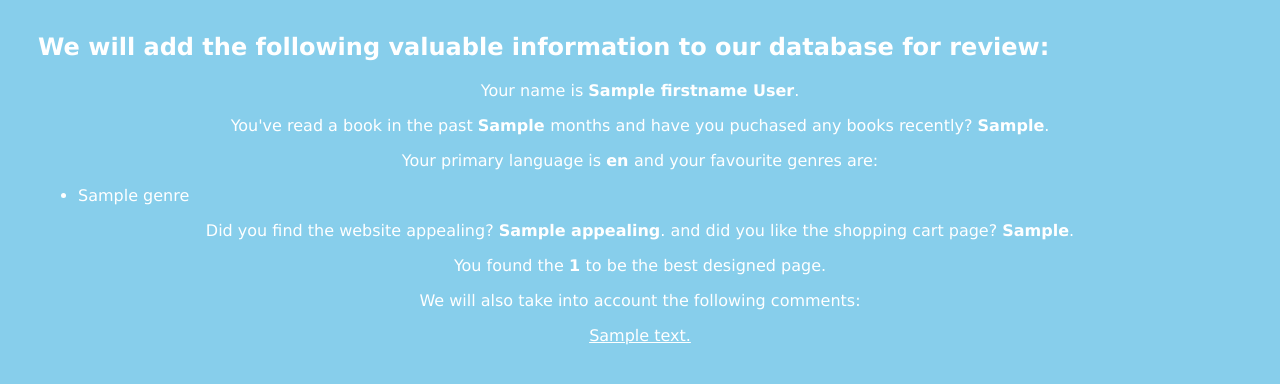
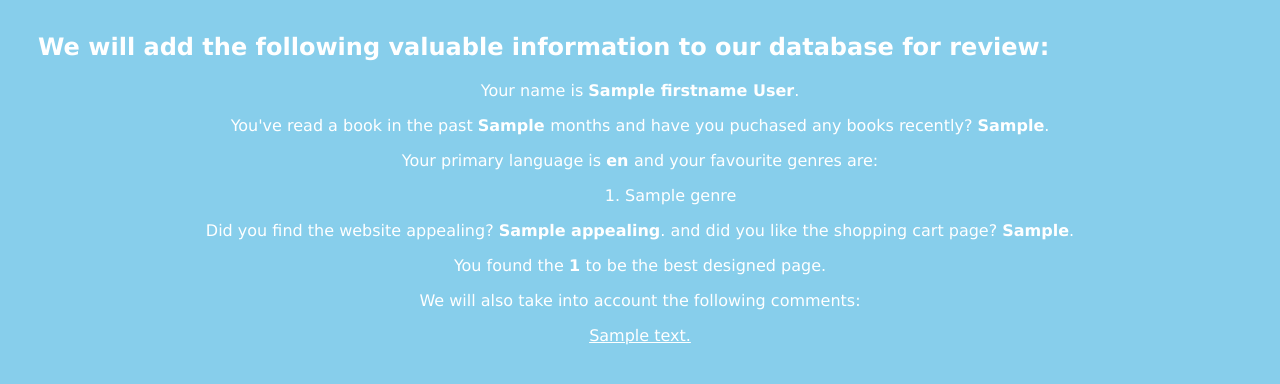
Before and after one commit to SEG3125-G27/SEG3125-G27.github.io, a Node server app: template G27surveyanalysis/views/questionnaire-success.ejs in a window 1280 px wide. Shown: the part 181-565 px from the top of the page. Run offline with Node 20, Linux system fonts and the light colour scheme; the template is opened without the code that fills it: most values are stand-ins (such as "Sample title", 1, 10 or a date in 2020).

Commit message:
centeralize list view

```diff
--- a/G27surveyanalysis/views/questionnaire-success.ejs
+++ b/G27surveyanalysis/views/questionnaire-success.ejs
@@ -8,6 +8,7 @@
         form{width: 400px; max-width: 100%; padding: 20px; margin: 20px auto;}
         input, label{display: block; margin: 10px 0; padding: 5px; width: 100%;}
         input[type='submit']{width: auto;}
+        li{margin-left: 47%;}
     </style>
 </head>
 <body>
@@ -22,7 +23,7 @@
 
     <p>Your primary language is <strong> <%=data.primaryLanguage %> </strong>and your favourite genres are:</p>
 
-    <ul>
+    <ol>
         <% if (Object.prototype.toString.call(data.Genre) != '[object Array]') { %>
             <li> <%= data.Genre %> </li>
         <% } else { %>
@@ -30,7 +31,7 @@
                 <li> <%= data.Genre[i] %> </li>
             <% } %>
         <% } %>
-    </ul>
+    </ol>
 
     <p> Did you find the website appealing? <strong> <%=data.appealing %></strong>.
         and did you like the shopping cart page? <strong><%=data.likeShoppingCart %></strong>.
```
